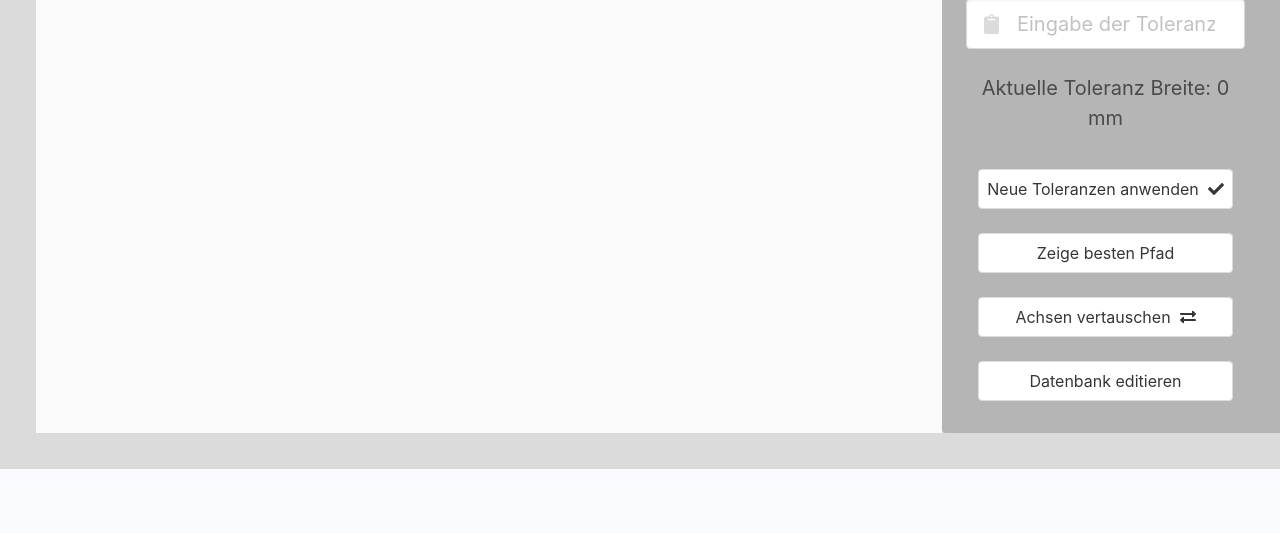
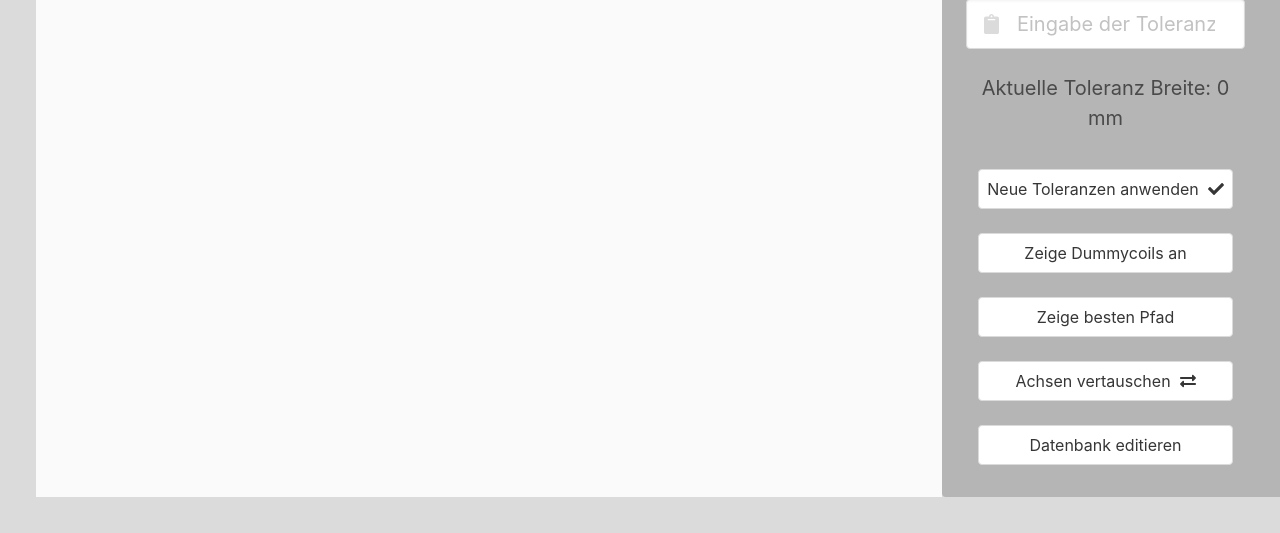
Before and after one commit to Jendrik-Kraft/Materialreihenfolge_Stahl_IT_Systeme, a Django app: template MATERIALREIHENFOLGE_STAHL/REIHENFOLGE_APP/templates/REIHENFOLGE/index.html in a window 1280 px wide. Shown: the part 418-951 px from the top of the page. Before the commit the page ends 887 px from the top, so only its background shows below. Run offline with Django 3.2, Linux system fonts and the light colour scheme; the template is opened without the code that fills it, so the values that code supplies are empty; some libraries are stand-ins or nearby versions.

Commit message:
edit button show DummyCoils

```diff
--- a/MATERIALREIHENFOLGE_STAHL/REIHENFOLGE_APP/static/script.js
+++ b/MATERIALREIHENFOLGE_STAHL/REIHENFOLGE_APP/static/script.js
@@ -7,6 +7,7 @@ if (!firstTime) {
   localStorage.setItem("Breite", "0");
   localStorage.setItem("Dicke", "0");
   localStorage.setItem("buttonText", "Zeige besten Pfad");
+  localStorage.setItem("DummyText", "Zeige Dummycoils an");
   localStorage.setItem("tauschen", 0);
 } else if (firstTime == 1) {
   var tol_breite = localStorage.getItem("Breite");
@@ -92,6 +93,26 @@ function onChangeAxisButtonClick() {
     localStorage.getItem("Dicke");
 }
 
+function showDummys() {
+  var currentText = document.getElementById("show_dummys").value;
+  var newText = "";
+  if (currentText == "Zeige Dummycoils an") {
+    newText = "Blende Dummycoils aus";
+    localStorage.setItem("DummyText", newText);
+
+
+  } else {
+    newText = "Zeige Dummycoils an";
+    localStorage.setItem("DummyText", newText);
+
+  }
+  location.href =
+    "http://127.0.0.1:8000/display_graph/" +
+    localStorage.getItem("Breite") +
+    "/" +
+    localStorage.getItem("Dicke");
+}
+
 function onChangeToEditPageButtonClick() {
   location.href = "http://127.0.0.1:8000/edit_database/test";
 }
--- a/MATERIALREIHENFOLGE_STAHL/REIHENFOLGE_APP/templates/REIHENFOLGE/index.html
+++ b/MATERIALREIHENFOLGE_STAHL/REIHENFOLGE_APP/templates/REIHENFOLGE/index.html
@@ -134,6 +134,21 @@
                 type="button"
                 style="width: 255px"
                 class="button addBtn"
+                id="show_dummys"
+                onclick="showDummys()"
+                value="Zeige Dummycoils an"
+              />
+              <!--onclick = Funktion ausführen-->
+              <!--Zeige Dummycoils-->
+              <!--</button>-->
+            </div>
+          </div>
+          <div class="center">
+            <div class="column">
+              <input
+                type="button"
+                style="width: 255px"
+                class="button addBtn"
                 id="show_path"
                 onclick="showPath()"
                 value="Zeige besten Pfad"
@@ -175,8 +190,12 @@
       var xAchse_Name = "Dicke in mm";
       var yAchse_Name = "Breite in mm";
       var coils = {{ coils|safe }} ;// Laden aus der Python Datei
-      //var dummy = {{ dummy_coils|safe }} // Laden aus der Python Datei
+      var dummy_coils = {{ dummy_coils|safe }} ;// Laden aus der Python Datei
       var connections = {{ connections|safe }} ;// Laden aus der Python Datei
+
+      if(localStorage.getItem("DummyText")=="Zeige Dummycoils an"){
+        dummy_coils=[];
+      }
       if(localStorage.getItem("tauschen")==1){
         var coils_string=JSON.stringify(coils);
         var coils_reverse = coils_string.replaceAll("x","a");
@@ -203,7 +222,12 @@
               pointBackgroundColor: "rgb(0,0,255)",
               data: coils,
             },
-
+            {
+              type: "scatter",
+              pointRadius: 4,
+              pointBackgroundColor: "rgb(255,0,0)",
+              data: dummy_coils,
+            },
             {
               type: "line",
               backgroundColor: "rgba(0,0,0,1.0)",
@@ -274,6 +298,7 @@
       });
       // Änderung der Button - Beschriftung für show_path
       document.getElementById("show_path").value = localStorage.getItem("buttonText");
+      document.getElementById("show_dummys").value = localStorage.getItem("DummyText");
     </script>
   </body>
 </html>
```
